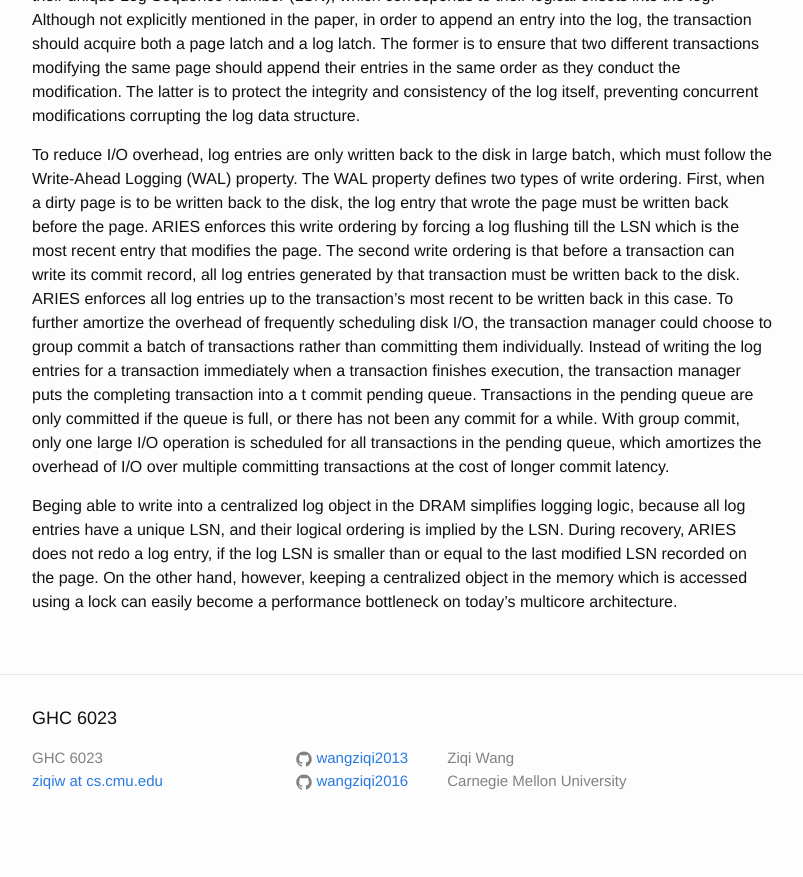
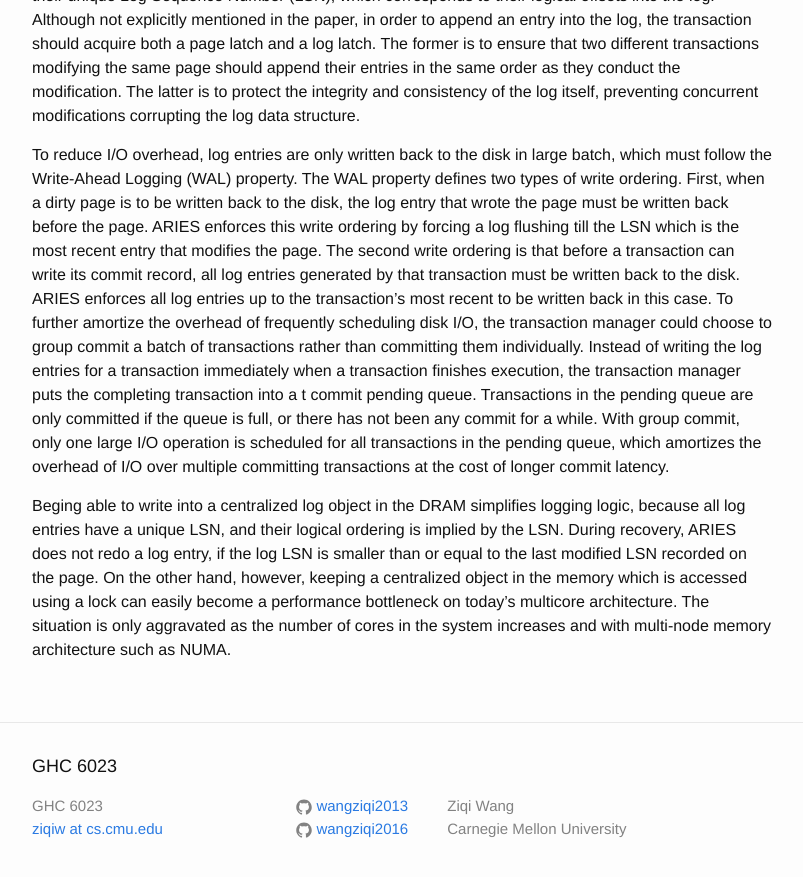
Before and after one commit to wangziqi2013/wangziqi2013.github.io, a Jekyll site: the page built from _posts/2019-02-01-Scalable-Logging_through-Emerging-Non-Volatile-Memory.markdown, in a window 1280 px wide and 900 px high, scrolled down 628 px. Shown: the top 877 px of the window, without its empty margins (238-1041 px from the left). Built offline with Jekyll 4.4.1, drawn with Linux system fonts in a browser that asks for light colours; before the commit the page ends 1480 px from its top, so only the background shows below that.

Commit message:
Finish problem

```diff
--- a/_posts/2019-02-01-Scalable-Logging_through-Emerging-Non-Volatile-Memory.markdown
+++ b/_posts/2019-02-01-Scalable-Logging_through-Emerging-Non-Volatile-Memory.markdown
@@ -41,4 +41,5 @@ Beging able to write into a centralized log object in the DRAM simplifies loggin
 a unique LSN, and their logical ordering is implied by the LSN. During recovery, ARIES does not redo a log entry,
 if the log LSN is smaller than or equal to the last modified LSN recorded on the page. On the other hand, however,
 keeping a centralized object in the memory which is accessed using a lock can easily become a performance bottleneck
-on today's multicore architecture.
+on today's multicore architecture. The situation is only aggravated as the number of cores in the system increases
+and with multi-node memory architecture such as NUMA.
```
